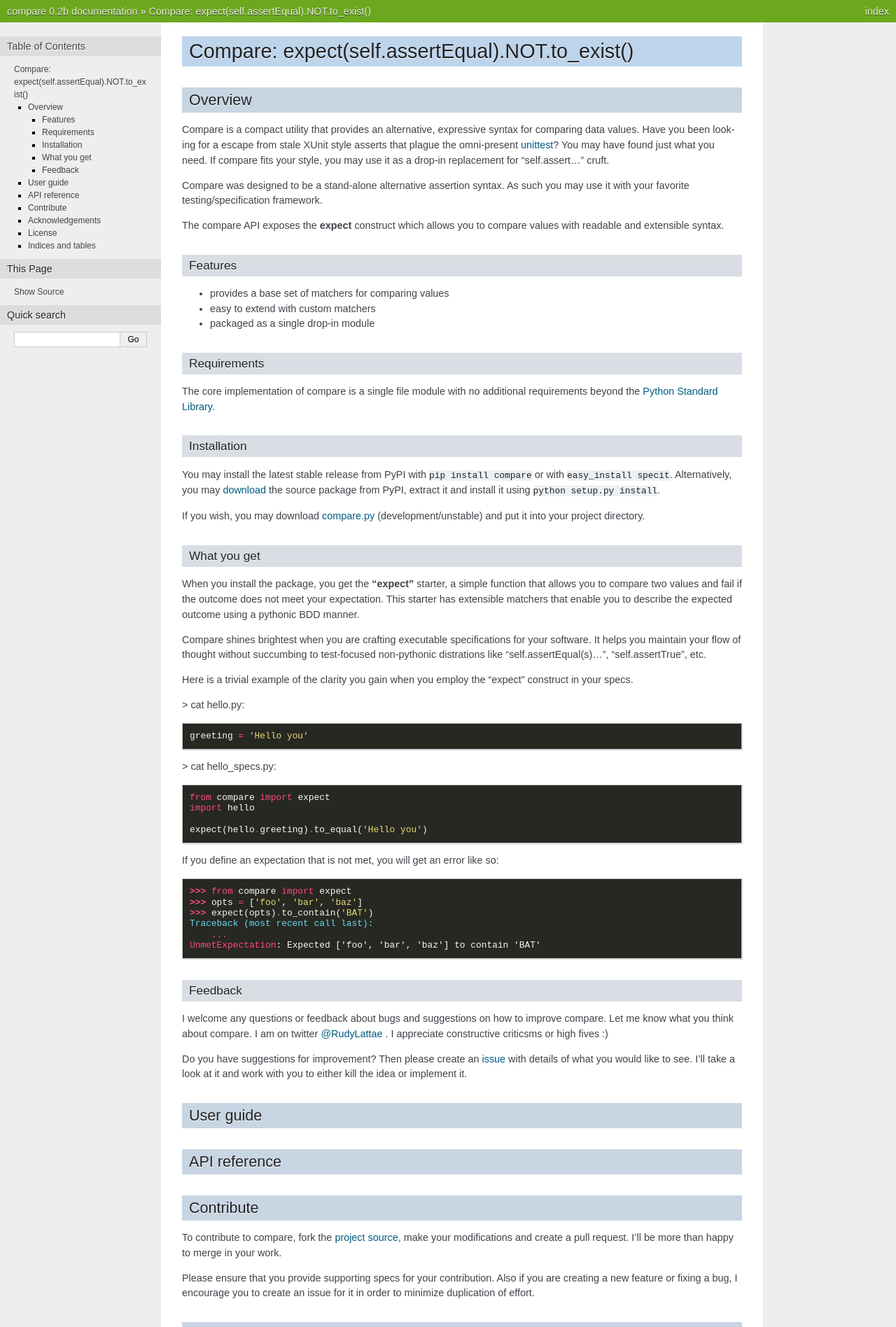
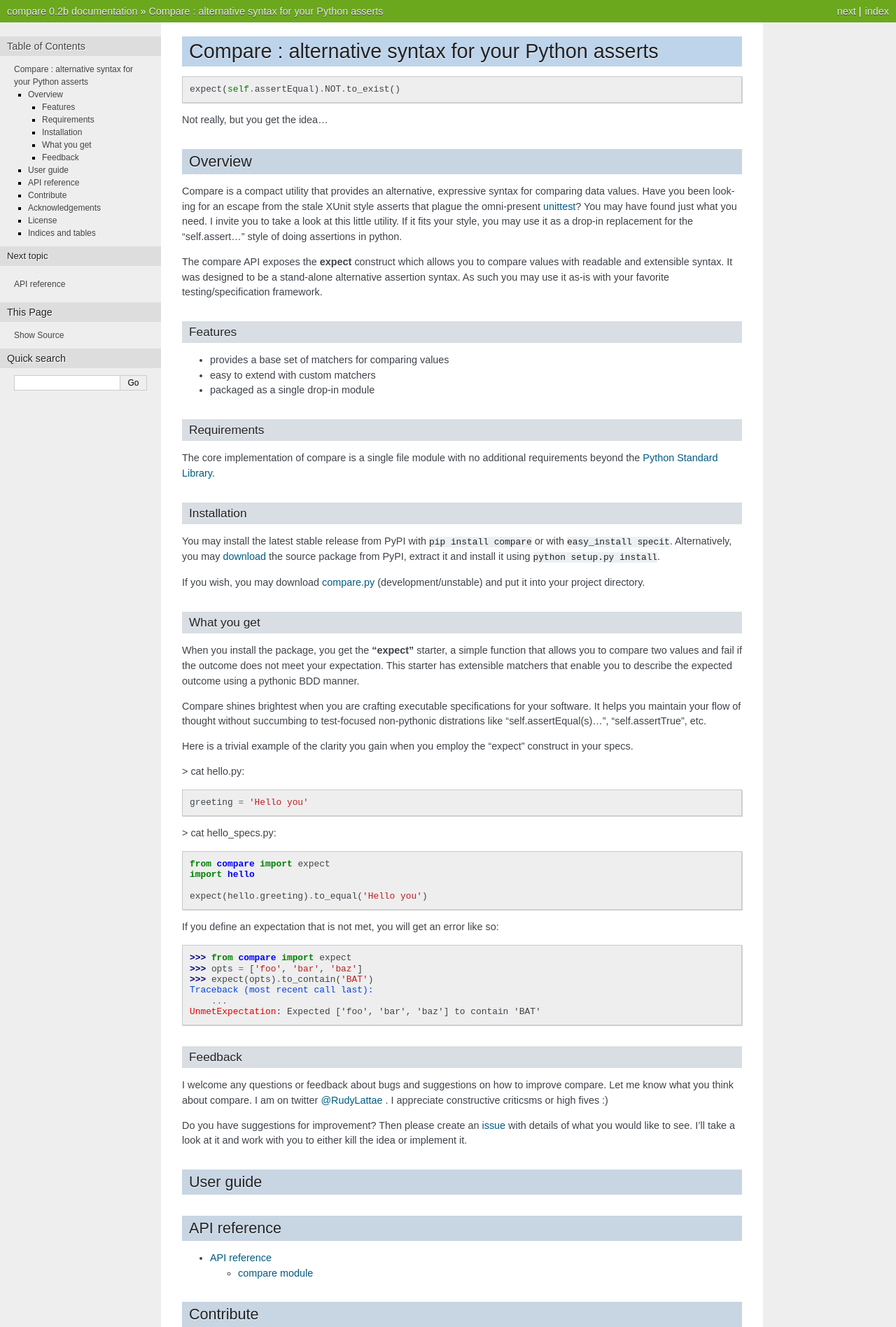
Before and after one commit to rudylattae/compare, a Sphinx documentation site: the page built from doc/index.rst, in a window 1280 px wide. Shown: the top 1896 px of the page at 70% size. Built offline with Sphinx 7.4.7, drawn with Linux system fonts in a browser that asks for light colours; some of the changed text lies outside the part shown.

Commit message:
More work on documentation. Cleanup and improve structure.

```diff
--- a/README.rst
+++ b/README.rst
@@ -2,17 +2,17 @@ Overview
 ========
 
 Compare is a compact utility that provides an alternative, expressive
-syntax for comparing data values. Have you been looking for a
-escape from stale XUnit style asserts that plague the omni-present
+syntax for comparing data values. Have you been looking for an
+escape from the stale XUnit style asserts that plague the omni-present
 `unittest <http://docs.python.org/library/unittest.html>`_? You may
-have found just what you need. If compare fits your style, you may
-use it as a drop-in replacement for "self.assert..." cruft.
-
-Compare was designed to be a stand-alone alternative assertion syntax.
-As such you may use it with your favorite testing/specification framework.
+have found just what you need. I invite you to take a look at this
+little utility. If it fits your style, you may use it as a drop-in
+replacement for the "self.assert..." style of doing assertions in python.
 
 The compare API exposes the **expect** construct which allows
-you to compare values with readable and extensible syntax.
+you to compare values with readable and extensible syntax. It was designed
+to be a stand-alone alternative assertion syntax. As such you may use it
+as-is with your favorite testing/specification framework.
 
 
 Features
--- /dev/null
+++ b/doc/_static/css/style.css
@@ -0,0 +1,3 @@
+.highlight pre {
+    background-color: #eee;
+}
--- /dev/null
+++ b/doc/_templates/layout.html
@@ -0,0 +1,7 @@
+{% extends "!layout.html" %}
+
+{% block extrahead %}
+
+    <link rel="stylesheet" type="text/css" href="{{ pathto('_static/css/style.css', 1) }}" />
+
+{% endblock %}
--- a/doc/conf.py
+++ b/doc/conf.py
@@ -81,7 +81,7 @@ exclude_patterns = ['_build']
 #show_authors = False
 
 # The name of the Pygments (syntax highlighting) style to use.
-pygments_style = 'monokai'
+pygments_style = 'default'
 
 # A list of ignored prefixes for module index sorting.
 #modindex_common_prefix = []
--- a/doc/index.rst
+++ b/doc/index.rst
@@ -3,9 +3,16 @@
    You can adapt this file completely to your liking, but it should at least
    contain the root `toctree` directive.
 
-==================================================
-Compare: expect(self.assertEqual).NOT.to_exist()
-==================================================
+====================================================
+Compare : alternative syntax for your Python asserts
+====================================================
+
+::
+
+    expect(self.assertEqual).NOT.to_exist()
+
+Not really, but you get the idea...
+
 
 .. include:: ../README.rst
 
@@ -16,11 +23,15 @@ User guide
 .. toctree::
    :maxdepth: 2
 
+
 API reference
 =============
 
 .. toctree::
    :maxdepth: 2
+
+   api
+
 
 Contribute
 ==========
```
Also changed, not shown: compare.py (+33 -10 lines), doc/api.rst (added, +46 -0 lines).
